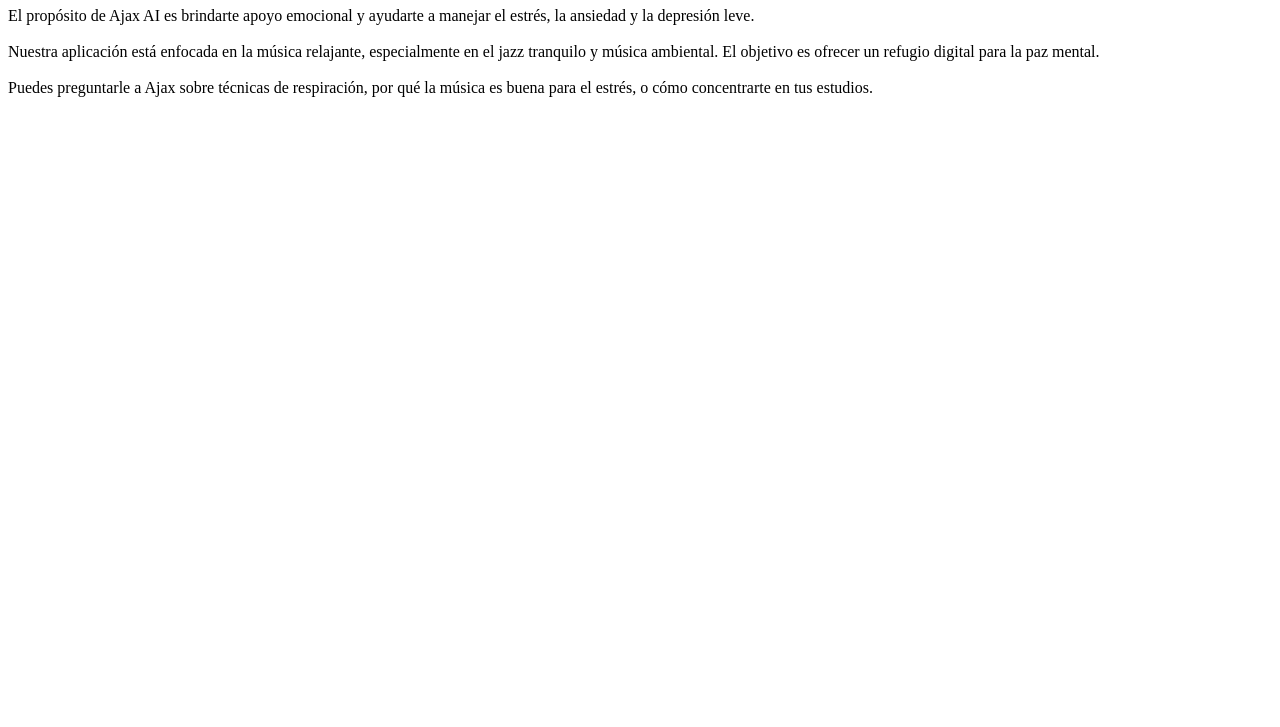
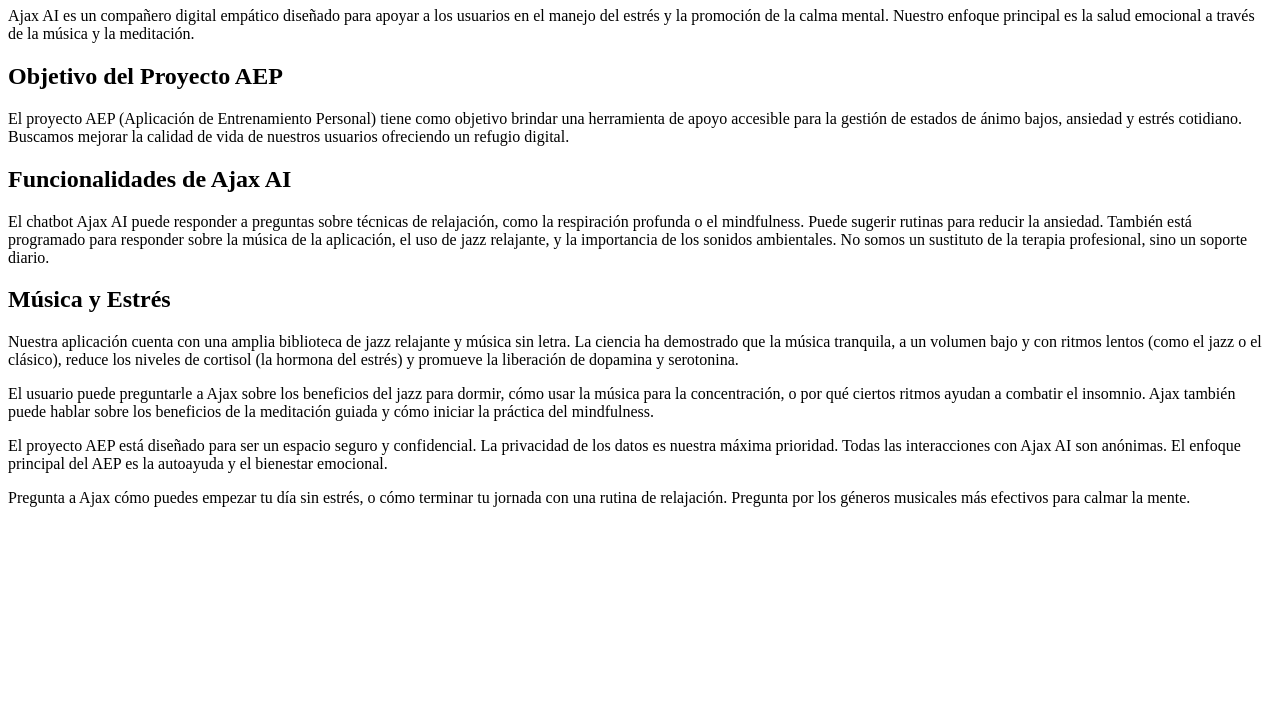
Before and after one commit to jeffreyricardo844-hub/Relax_music, a plain HTML site: page index.html in a window 1280 px wide. Shown: the part 73-800 px from the top of the page. Drawn offline with Linux system fonts and the light colour scheme.

Commit message:
index.html

```diff
--- a/index.html
+++ b/index.html
@@ -3,17 +3,40 @@
 <html lang="es">
 <head>
     <meta charset="UTF-8">
-    <title>Host Temporal</title>
+    <title>Base de Conocimiento de Ajax AI</title>
 </head>
 <body>
-    <h1>Mi Chatbot Host</h1>
-    <script src="//code.tidio.co/hxff6ijyock9hwj1jr9mkzpzlrmphdc5.js" async></script>
+    <h1>Información Oficial de la Aplicación Ajax AI</h1>
+
+    <p>
+        Ajax AI es un compañero digital empático diseñado para apoyar a los usuarios en el manejo del estrés y la promoción de la calma mental. Nuestro enfoque principal es la salud emocional a través de la música y la meditación.
+    </p>
+
+    <h2>Objetivo del Proyecto AEP</h2>
+    <p>
+        El proyecto AEP (Aplicación de Entrenamiento Personal) tiene como objetivo brindar una herramienta de apoyo accesible para la gestión de estados de ánimo bajos, ansiedad y estrés cotidiano. Buscamos mejorar la calidad de vida de nuestros usuarios ofreciendo un refugio digital.
+    </p>
+
+    <h2>Funcionalidades de Ajax AI</h2>
+    <p>
+        El chatbot Ajax AI puede responder a preguntas sobre técnicas de relajación, como la respiración profunda o el mindfulness. Puede sugerir rutinas para reducir la ansiedad. También está programado para responder sobre la música de la aplicación, el uso de jazz relajante, y la importancia de los sonidos ambientales. No somos un sustituto de la terapia profesional, sino un soporte diario.
+    </p>
+
+    <h2>Música y Estrés</h2>
+    <p>
+        Nuestra aplicación cuenta con una amplia biblioteca de jazz relajante y música sin letra. La ciencia ha demostrado que la música tranquila, a un volumen bajo y con ritmos lentos (como el jazz o el clásico), reduce los niveles de cortisol (la hormona del estrés) y promueve la liberación de dopamina y serotonina.
+    </p>
+
+    <p>
+        El usuario puede preguntarle a Ajax sobre los beneficios del jazz para dormir, cómo usar la música para la concentración, o por qué ciertos ritmos ayudan a combatir el insomnio. Ajax también puede hablar sobre los beneficios de la meditación guiada y cómo iniciar la práctica del mindfulness.
+    </p>
+
+    <p>
+        El proyecto AEP está diseñado para ser un espacio seguro y confidencial. La privacidad de los datos es nuestra máxima prioridad. Todas las interacciones con Ajax AI son anónimas. El enfoque principal del AEP es la autoayuda y el bienestar emocional.
+    </p>
+    <p>
+        Pregunta a Ajax cómo puedes empezar tu día sin estrés, o cómo terminar tu jornada con una rutina de relajación. Pregunta por los géneros musicales más efectivos para calmar la mente.
+    </p>
+
 </body>
 </html>
-<p>
-    El propósito de Ajax AI es brindarte apoyo emocional y ayudarte a manejar el estrés, la ansiedad y la depresión leve.
-    <br><br>
-    Nuestra aplicación está enfocada en la música relajante, especialmente en el jazz tranquilo y música ambiental. El objetivo es ofrecer un refugio digital para la paz mental.
-    <br><br>
-    Puedes preguntarle a Ajax sobre técnicas de respiración, por qué la música es buena para el estrés, o cómo concentrarte en tus estudios.
-</p>
```
